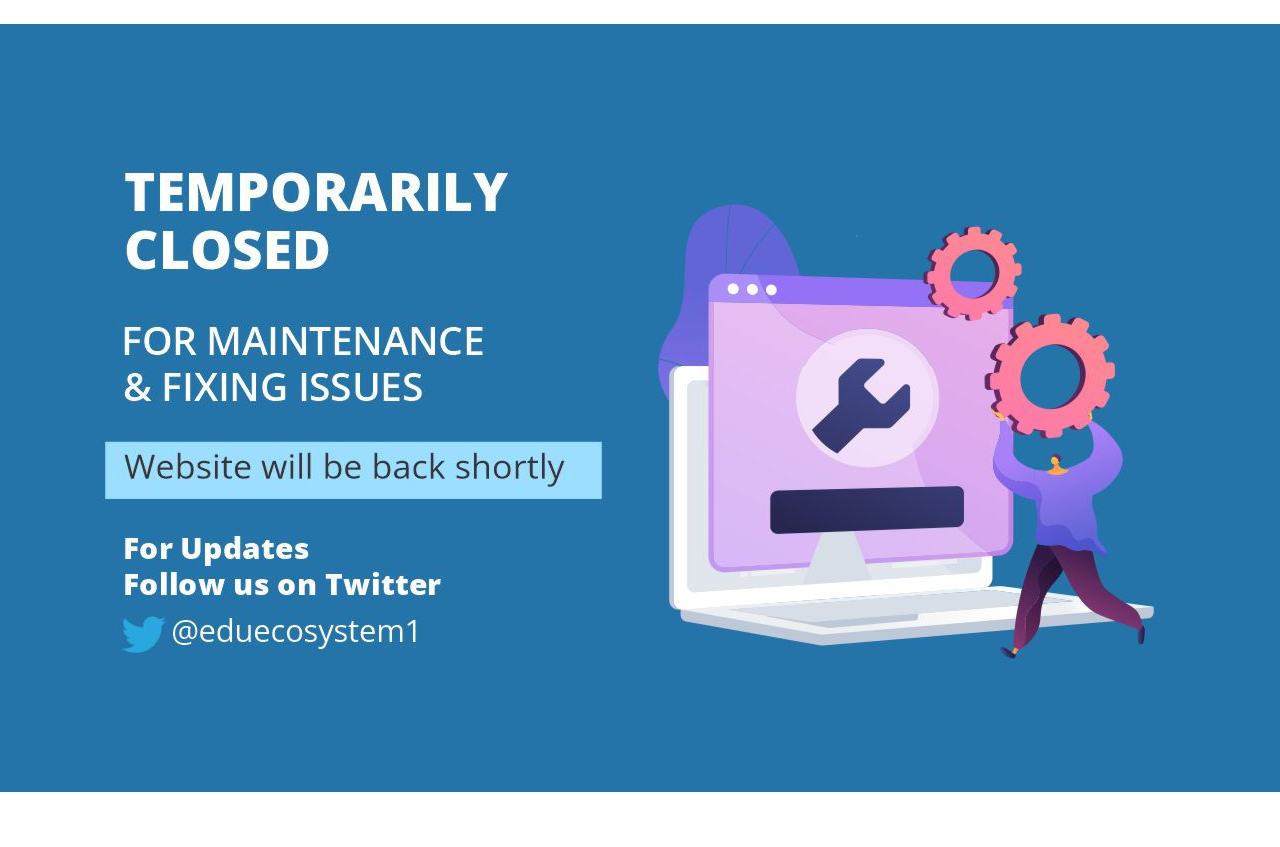
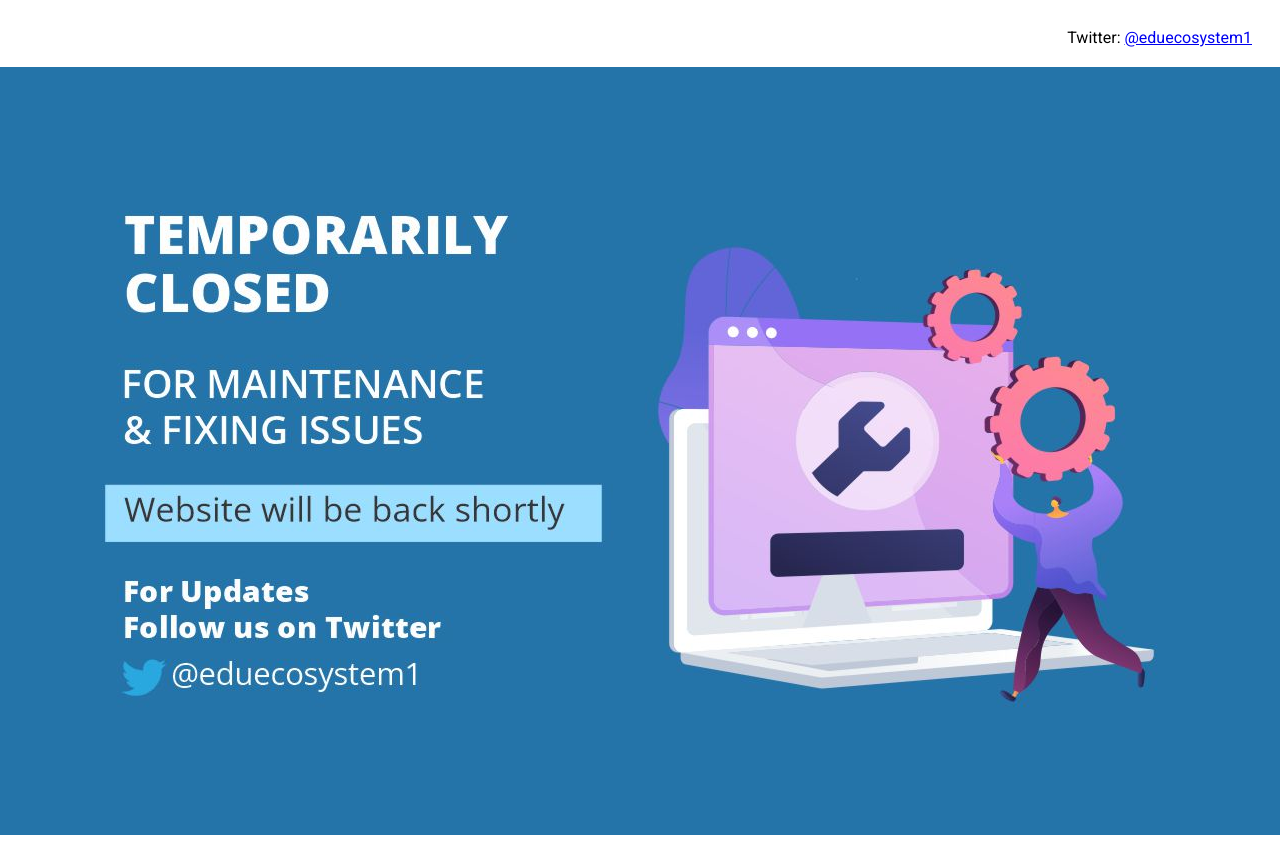
Before and after one commit to bolltimo/bolltimo.github.io, a plain HTML site: page index.html in a window 1280 px wide. Shown: the top 847 px of the page. Before the commit the page ends 816 px from the top, so only its background shows below. Drawn offline with Linux system fonts and the light colour scheme.

Commit message:
Add favicon

```diff
--- a/index.html
+++ b/index.html
@@ -1,27 +1,42 @@
 <!DOCTYPE html>
 <html lang="en">
+
 <head>
   <meta charset="UTF-8" />
   <meta http-equiv="X-UA-Compatible" content="IE=edge" />
   <meta name="viewport" content="width=device-width, initial-scale=1.0" />
+  <link rel="stylesheet" href="https://fonts.googleapis.com/css?family=Roboto">
+  <link rel="shortcut icon" href="favicon.ico">
   <title>Education ecosystem: Site down</title>
   <style>
+    body {
+      font-family: "Roboto";
+    }
+
+    header {
+      display: flex;
+      flex-direction: row-reverse;
+    }
+
     .container {
-            height: 100vh;
       width: 100%;
       display: flex;
       justify-content: center;
       align-items: center;
     }
-
-        img {
-
-        }
   </style>
 </head>
+
 <body>
+  <header>
+    <span style="padding: 20px"> Twitter: <a href="https://twitter.com/eduecosystem1"
+        target="_blank">@eduecosystem1</a></span>
+  </header>
+  <section>
     <div class="container">
-      <img src="site-down.jpg"  />
+      <a href="https://twitter.com/eduecosystem1" target="_blank"> <img src="site-down.jpg" /></a>
     </div>
+  </section>
 </body>
+
 </html>
```
Also changed, not shown: favicon.ico (added). Lines whose indentation alone changed are shown as unchanged.
